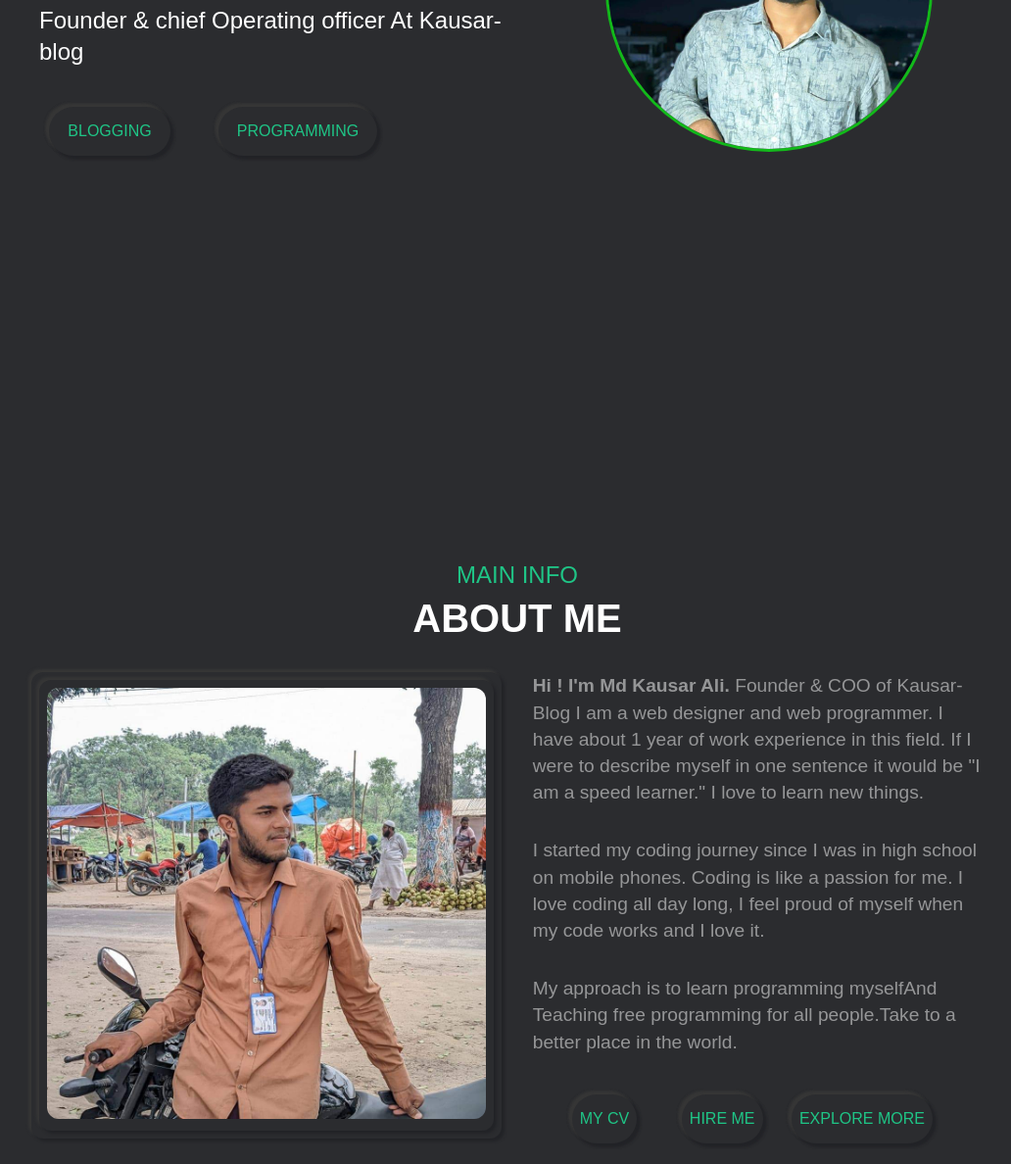
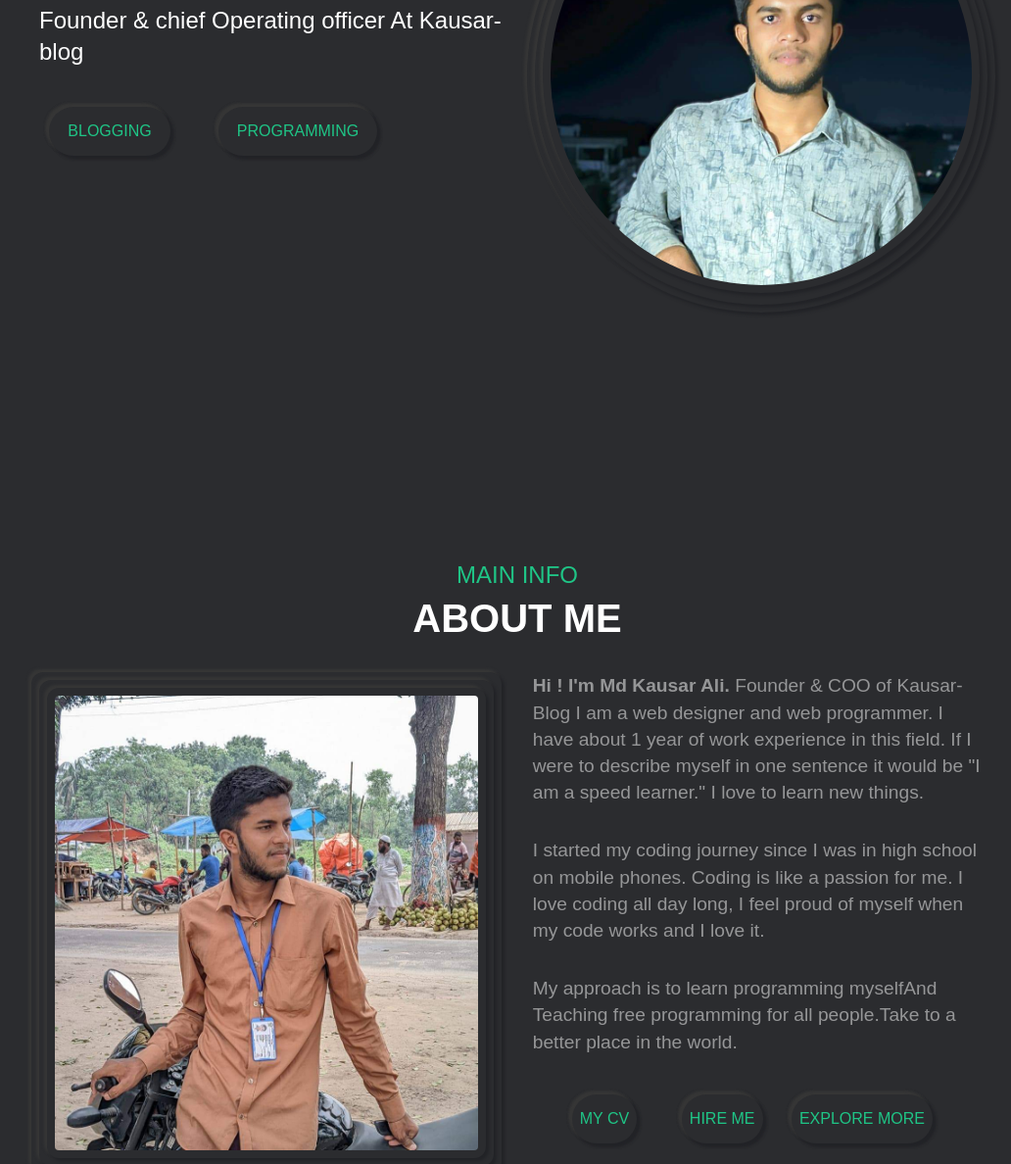
Before and after one commit to kausar-blog/portfolio_website, a plain HTML site: page index.html in a window 1280 px wide. Shown: the part 427-1615 px from the top of the page at 98% size, without its empty margins (112-1144 px from the left). Drawn offline with Linux system fonts and the light colour scheme.

Commit message:
updated img part

```diff
--- a/design/responsive.css
+++ b/design/responsive.css
@@ -46,7 +46,7 @@
   .about__area .about__left--img {
     max-width: 1000px;
   }
-  .about__area .about__left--img .img__sq {
+  .about__area .about__left--img .img__border--sq {
     width: 100%;
     height: 480px;
   }
--- a/design/style.css
+++ b/design/style.css
@@ -108,15 +108,24 @@ html {
 .hero__area .hero__left {
   max-width: 600px;
   margin: 0 auto;
+  padding: 1rem;
 }
 .hero__area .hero__left--img {
   border-radius: 100%;
   max-width: 500px;
   margin: 0 auto;
-  padding: 0 5rem;
+  box-shadow: var(--outer-shadow);
+
+  padding: 0.5rem;
+}
+.hero__area .hero__left--img .img {
+  box-shadow: var(--outer-shadow);
+  padding: 0.5rem;
+  border-radius: 100%;
 }
 .hero__area .hero__left--img .img__circle {
-  border: 3px solid rgb(18, 185, 26);
+  box-shadow: var(--outer-shadow);
+  padding: 0.5rem;
   border-radius: 100%;
   width: 100%;
   height: auto;
@@ -163,10 +172,9 @@ html {
   padding: 7rem 1rem 5rem 1rem;
 }
 .about__area .about__left--img {
-  padding: 0.5rem;
   border-radius: 12px;
   max-width: 650px;
-  box-shadow: var(--outer-shadow);
+
   margin: 1rem auto;
 }
 .about__area .about__left--img .img {
@@ -175,7 +183,15 @@ html {
   border-radius: 12px;
   height: auto;
 }
-.about__area .about__left--img .img__sq {
+.about__area .about__left--img .img__border {
+  padding: 0.5rem 0.5rem 0.2rem 0.5rem;
+  border-radius: 12px;
+  box-shadow: var(--outer-shadow);
+}
+.about__area .about__left--img .img__border--sq {
+  box-shadow: var(--outer-shadow);
+  background-color: #2b2c2f;
+  padding: 0.5rem;
   border-radius: 12px;
   width: 100%;
   height: auto;
@@ -219,7 +235,7 @@ html {
 /** about part end */
 /** skills part start */
 .section__area {
-  padding: 1rem 1rem;
+  padding: 5rem 1rem 1rem 1rem;
 }
 .section__area .section__container .skills {
   padding: 1.5rem 1rem;
--- a/index.html
+++ b/index.html
@@ -72,7 +72,9 @@
       <div class="hero">
         <div class="hero__left">
           <div class="hero__left--img">
-            <img src="./img/kausar.jpg" alt="kausar" class="img__circle" />
+            <div class="img">
+              <img src="./img/kausar.jpg" alt="kausar" class="img__circle" />
+            </div>
           </div>
         </div>
         <div class="hero__right">
@@ -107,12 +109,13 @@
         <div class="about__left">
           <div class="about__left--img">
             <div class="img">
-              <img
-                src="./img/kausar-blog.jpg"
-                alt="kausr"
-                class="img__sq"
-                width="200"
-              />
+              <div class="img__border">
+                <img
+                  src="./img/kausar-blog.jpg"
+                  alt="kausr"
+                  class="img__border--sq"
+                />
+              </div>
             </div>
           </div>
           <div class="about__left--icon">
```
